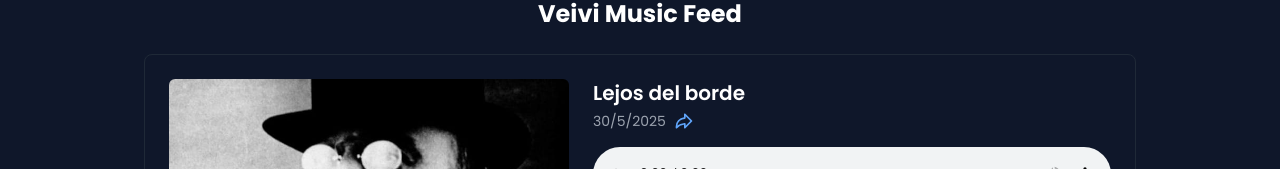
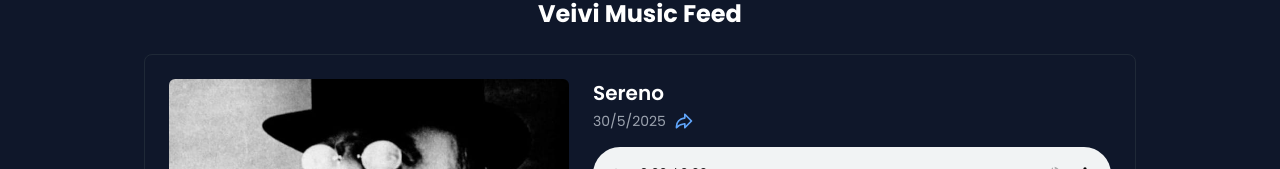
Before and after one commit to lucasmingarro/veivi-records, a Next.js app: page / in a window 1280 px wide. Shown: the part 619-788 px from the top of the page. Built offline with nearby package versions, Linux system fonts and the light colour scheme.

Commit message:
Fix titulo

```diff
--- a/src/app/Data/posts.js
+++ b/src/app/Data/posts.js
@@ -1,6 +1,6 @@
 const posts = [
   {
-    title: "Lejos del borde",
+    title: "Sereno",
     date: "2025-05-30", // Formato YYYY-MM-DD
     image: "/images/tracks/2025-05-30.jpeg", // Ruta a la imagen
     imagePosition: "left", // left or right
```
